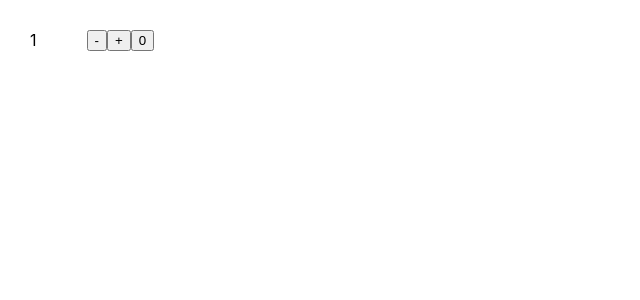
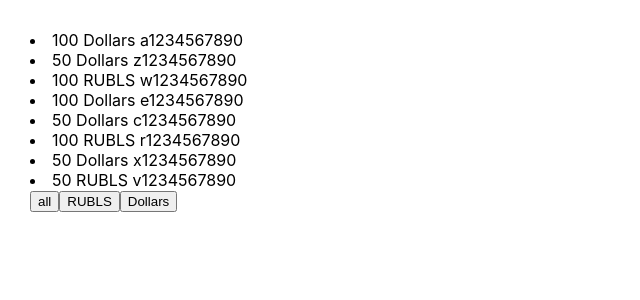
Before and after one commit to rutkovsky/microtasks, a React (Create React App) app: page / in a window 1280 px wide. Shown: the top 300 px of the page, without its empty margins (0-640 px from the left). Built offline with nearby package versions, Linux system fonts and the light colour scheme.

Commit message:
microtasks -filter

```diff
--- a/src/App.tsx
+++ b/src/App.tsx
@@ -1,24 +1,37 @@
 import React, {useState} from 'react';
 import './App.css';
-import {Button} from './Components/Button';
+import {NewComponent} from './Components/NewComponent';
+
+type FilterType = 'all' | 'RUBLS' | 'Dollars'
 
 const App = () => {
-    let [A, setA] = useState(1)
-    const Foo1 = () => {
-        setA(A-1)
+    const [money, setMoney] = useState([
+        {banknots: 'Dollars', value: 100, number: ' a1234567890'},
+        {banknots: 'Dollars', value: 50, number: ' z1234567890'},
+        {banknots: 'RUBLS', value: 100, number: ' w1234567890'},
+        {banknots: 'Dollars', value: 100, number: ' e1234567890'},
+        {banknots: 'Dollars', value: 50, number: ' c1234567890'},
+        {banknots: 'RUBLS', value: 100, number: ' r1234567890'},
+        {banknots: 'Dollars', value: 50, number: ' x1234567890'},
+        {banknots: 'RUBLS', value: 50, number: ' v1234567890'},
+    ])
+
+    let [filter, setFilter] = useState<FilterType>('all')
+
+    let currentMoney = money;
+    if (filter === 'RUBLS') {
+        currentMoney = money.filter((filteredMoney) => filteredMoney.banknots === 'RUBLS')
     }
-    const Foo2 = () => {
-        setA(A+1)
+    if (filter === 'Dollars') {
+        currentMoney = money.filter((filteredMoney) => filteredMoney.banknots === 'Dollars')
     }
-    const Foo3 = () => {
-        setA(A=0)
+    let onClickButtonHandler = (nameButton: FilterType) => {
+        setFilter(nameButton)
     }
+
     return (
         <div className="App">
-            <div>{A}</div>
-            <Button name={'-'} onClickHandler={Foo1}/>
-            <Button name={'+'} onClickHandler={Foo2}/>
-            <Button name={'0'} onClickHandler={Foo3}/>
+            <NewComponent currentMoney={currentMoney} onClickButtonHandler={onClickButtonHandler}/>
         </div>
     )
 }
--- a/src/Components/Button.tsx
+++ b/src/Components/Button.tsx
@@ -1,12 +1 @@
 import React from 'react';
-
-type ButtonPropsType = {
-    name: string
-    onClickHandler: () => void
-}
-
-export const Button = (props: ButtonPropsType) => {
-    return (
-        <button onClick={props.onClickHandler}>{props.name}</button>
-    )
-}
--- /dev/null
+++ b/src/Components/NewComponent.tsx
@@ -0,0 +1,29 @@
+import React from 'react';
+
+type MoneyPropsType = {
+    banknots: string
+    value: number
+    number: string
+}
+
+type FilterType = 'all' | 'RUBLS' | 'Dollars'
+
+type NewComponentPropsType = {
+    onClickButtonHandler: (nameButton: FilterType) => void
+    currentMoney: MoneyPropsType[]
+}
+
+export const NewComponent = (props: NewComponentPropsType) => {
+    return (
+        <div>
+            <div>
+                {props.currentMoney.map((el, index) => <li key={index}>{el.value} {el.banknots} {el.number}</li>)}
+            </div>
+            <>
+                <button onClick={() => (props.onClickButtonHandler('all'))}>all</button>
+                <button onClick={() => (props.onClickButtonHandler('RUBLS'))}>RUBLS</button>
+                <button onClick={() => (props.onClickButtonHandler('Dollars'))}>Dollars</button>
+            </>
+        </div>
+    )
+}
```
